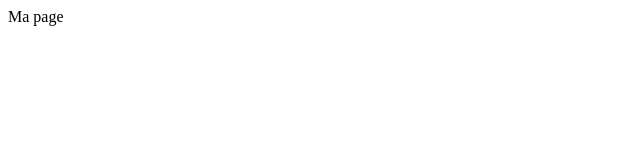
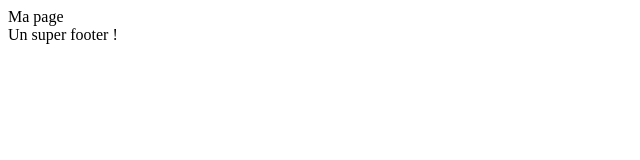
Before and after one commit to Anidha2026/demo_git_ETL2609FT, a plain HTML site: page index.html in a window 1280 px wide. Shown: the full height of the page, 0-640 px from the left. Drawn offline with Linux system fonts and the light colour scheme.

Commit message:
Ajout du footer

```diff
--- a/index.html
+++ b/index.html
@@ -4,7 +4,10 @@
     </head>
     <body>
 
+    </body>
 
 
-    </body>
+    <footer>
+        Un super footer !
+    </footer>
 </html>
```
